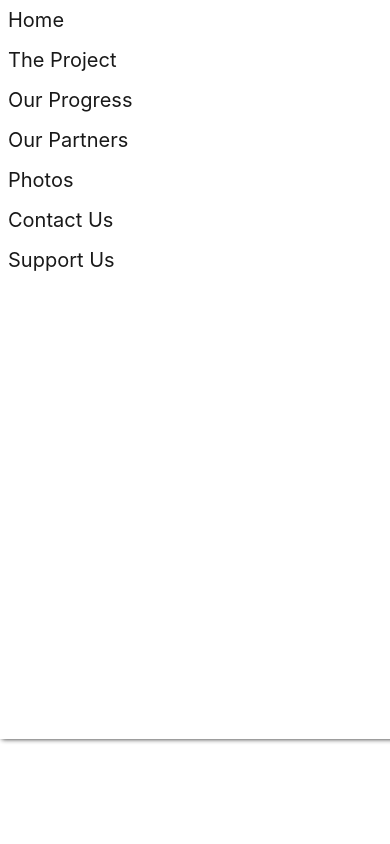
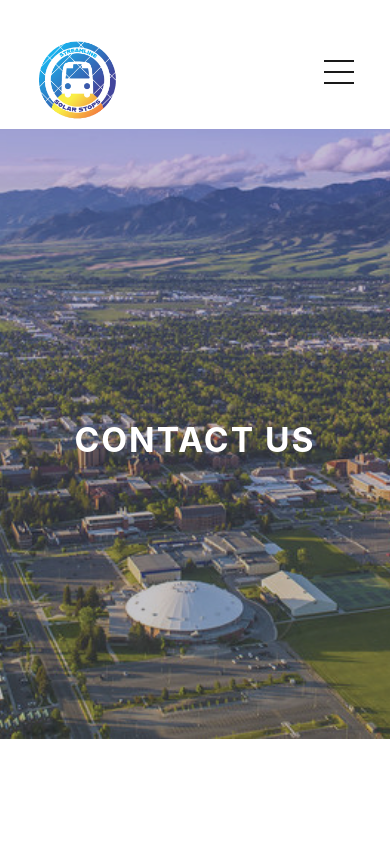
Before and after one commit to streamline-solar/streamline-solar-project, a React (Create React App) app: page /contact-us in a window 390 px wide. Shown: the top 844 px of the page. Built offline with nearby package versions, Linux system fonts and the light colour scheme; a web font is replaced by a local one.

Commit message:
added functionality to the mobile menu. wow javascript is magic. i dont entirely understand how i got this to work but it works lmao

```diff
--- a/src/components/Header.js
+++ b/src/components/Header.js
@@ -8,9 +8,15 @@
 
 class Header extends Component {
 
+  state = {
+    sideDrawerOpen: false
+  };
+
   drawerToggleClickHandler = () => {
-
-  }
+    this.setState((prevState) => {
+      return({sideDrawerOpen: !prevState.sideDrawerOpen})
+    });
+  };
 
   constructor(props) {
     super(props);
@@ -23,6 +29,11 @@
   }
 
   render() {
+    let sideDrawer;
+
+    if(this.state.sideDrawerOpen) {
+      sideDrawer = <SideDrawer />;
+    }
     return(
       <Fade>
       <div className="top-page-wrapper">
@@ -37,9 +48,9 @@
               </div>
               <div className="navigation-wrapper">
                 <div className="mobile-hamburger-menu">
-                  <DrawerToggleButton />
+                  <DrawerToggleButton click={this.drawerToggleClickHandler}/>
                 </div>
-                <SideDrawer />
+                {sideDrawer}
                 <nav className="header-nav">
                   <div className="header-nav-content">
 
--- a/src/components/SideDrawer/DrawerToggleButton.js
+++ b/src/components/SideDrawer/DrawerToggleButton.js
@@ -2,7 +2,7 @@
 import "./DrawerToggleButton.scss";
 
 const drawerToggleButton = props => (
-  <button className="toggle-button">
+  <button className="toggle-button" onClick={props.click}>
     <div className="toggle-button-line"> </div>
     <div className="toggle-button-line"> </div>
     <div className="toggle-button-line"> </div>
--- a/src/components/SideDrawer/SideDrawer.scss
+++ b/src/components/SideDrawer/SideDrawer.scss
@@ -7,7 +7,7 @@
   position: fixed;
   top: 0;
   left: 0;
-  width: 400px;
+  width: 340px;
 
   a:hover,
   a:active {
```
